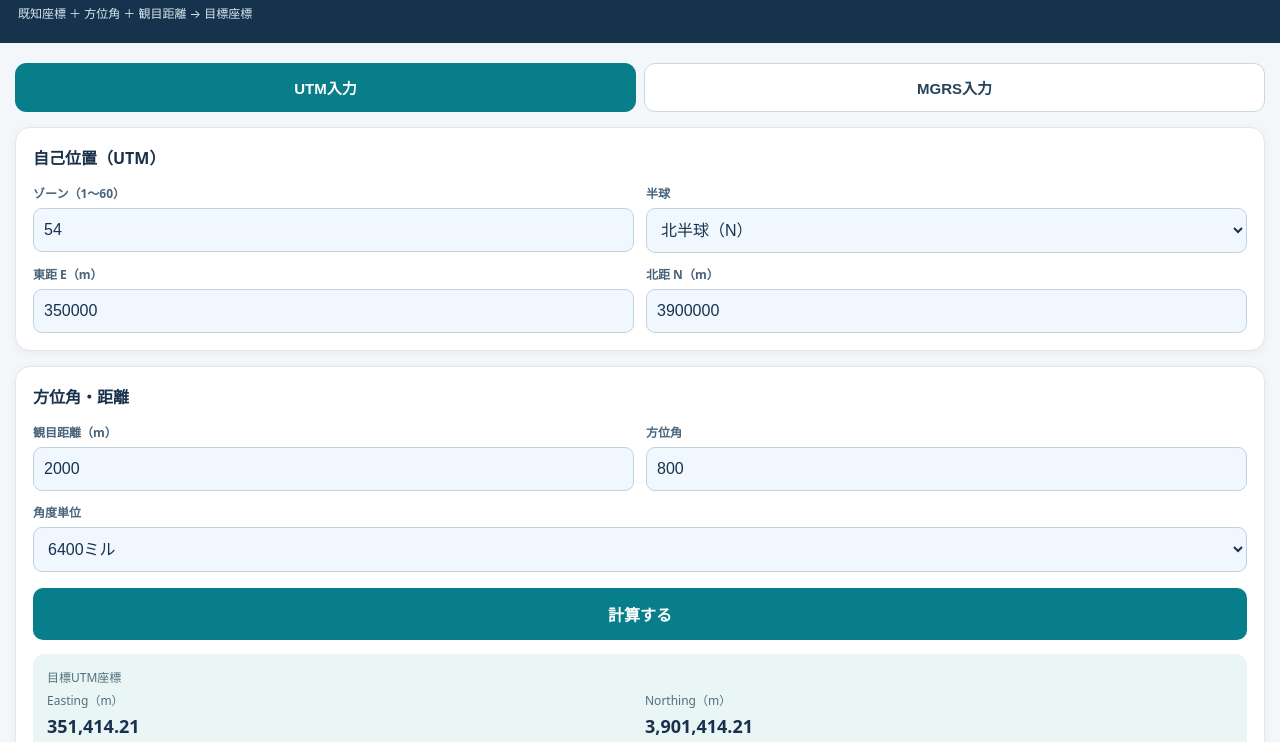
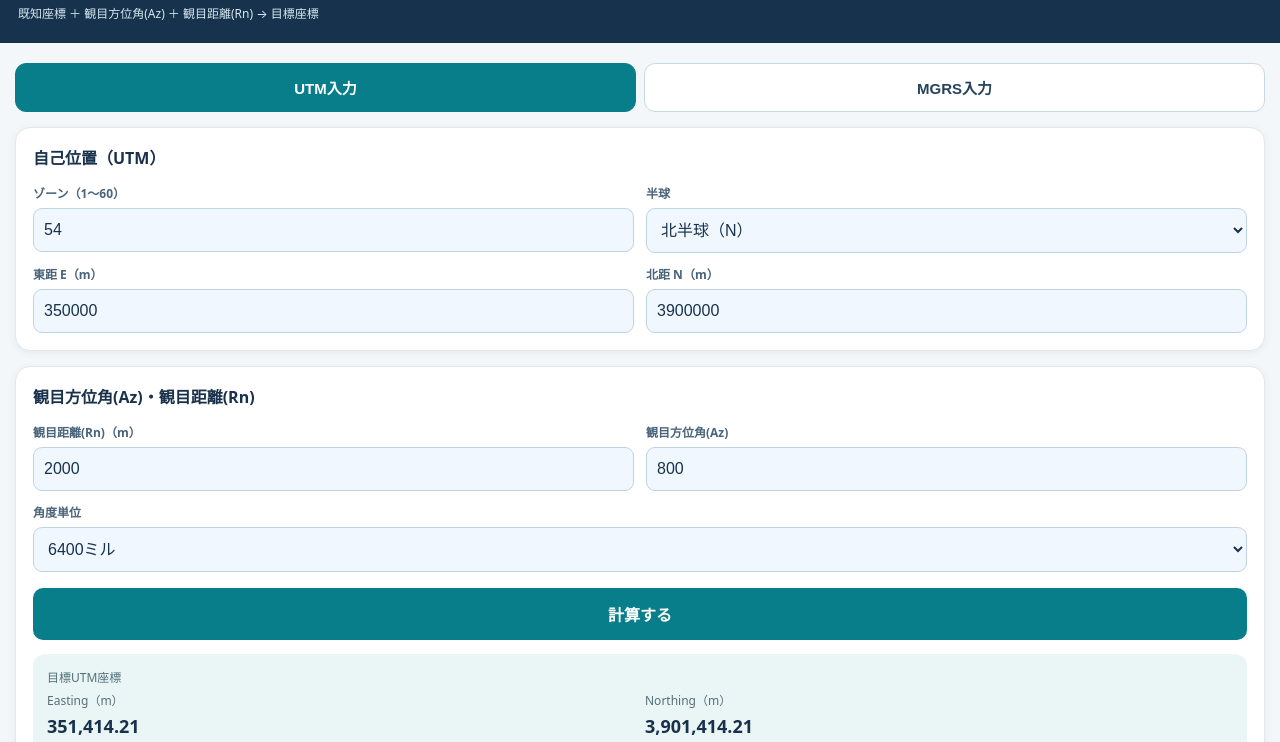
Before and after one commit to aggressor85-web/UTM_MGRS, a plain HTML site: page index.html in a window 1280 px wide. Shown: the part 58-800 px from the top of the page. Drawn offline with Linux system fonts and the light colour scheme.

Commit message:
Add files via upload

```diff
--- a/index.html
+++ b/index.html
@@ -37,7 +37,7 @@ details{margin-top:15px;font-size:13px;line-height:1.7}
 summary{font-weight:700;cursor:pointer}
 .copy{background:#fff;border:1px solid #96b5c1;color:#17616a;border-radius:8px;padding:9px 12px;margin-top:12px;font-weight:700}
 </style></head>
-<body><header><h1>UTM・MGRS 座標計算</h1><p>既知座標 ＋ 方位角 ＋ 観目距離 → 目標座標</p></header>
+<body><header><h1>UTM・MGRS 座標計算</h1><p>既知座標 ＋ 観目方位角(Az) ＋ 観目距離(Rn) → 目標座標</p></header>
 <div class="tabs"><button class="active" data-tab="utm">UTM入力</button><button data-tab="mgrs">MGRS入力</button></div>
 <section id="utm" class="panel active">
  <div class="card"><h2>自己位置（UTM）</h2><div class="fields">
@@ -46,9 +46,9 @@ summary{font-weight:700;cursor:pointer}
  <div class="field"><label for="ue">東距 E（m）</label><input id="ue" type="number" value="350000"></div>
  <div class="field"><label for="un">北距 N（m）</label><input id="un" type="number" value="3900000"></div>
  </div></div>
- <div class="card"><h2>方位角・距離</h2><div class="fields">
- <div class="field"><label for="ud">観目距離（m）</label><input id="ud" type="number" value="2000" min="0"></div>
- <div class="field"><label for="ua">方位角</label><input id="ua" type="number" value="800"></div>
+ <div class="card"><h2>観目方位角(Az)・観目距離(Rn)</h2><div class="fields">
+ <div class="field"><label for="ud">観目距離(Rn)（m）</label><input id="ud" type="number" value="2000" min="0"></div>
+ <div class="field"><label for="ua">観目方位角(Az)</label><input id="ua" type="number" value="800"></div>
  <div class="field wide"><label for="uu">角度単位</label><select id="uu"><option value="mil">6400ミル</option><option value="deg">度（360°）</option></select></div>
  </div><button class="go" id="ub">計算する</button><div id="ur" aria-live="polite"></div></div>
 </section>
@@ -60,15 +60,15 @@ summary{font-weight:700;cursor:pointer}
  <div class="field"><label for="me">東距5桁（m）</label><input id="me" type="number" value="50000"></div>
  <div class="field"><label for="mn">北距5桁（m）</label><input id="mn" type="number" value="0"></div>
  </div></div>
- <div class="card"><h2>方位角・距離</h2><div class="fields">
- <div class="field"><label for="md">観目距離（m）</label><input id="md" type="number" value="2000" min="0"></div>
- <div class="field"><label for="ma">方位角</label><input id="ma" type="number" value="800"></div>
+ <div class="card"><h2>観目方位角(Az)・観目距離(Rn)</h2><div class="fields">
+ <div class="field"><label for="md">観目距離(Rn)（m）</label><input id="md" type="number" value="2000" min="0"></div>
+ <div class="field"><label for="ma">観目方位角(Az)</label><input id="ma" type="number" value="800"></div>
  <div class="field wide"><label for="mu">角度単位</label><select id="mu"><option value="mil">6400ミル</option><option value="deg">度（360°）</option></select></div>
  </div><button class="go" id="mbtn">計算する</button><div id="mr" aria-live="polite"></div></div>
 </section>
 <div class="card"><details><summary>計算条件・注意事項</summary>
 <p>WGS84のUTM座標を使用します。方位角はUTM格子北から時計回りに測った角度です。磁北方位角を使用する場合は、磁北偏差・子午線収差を考慮してください。</p>
-<p>「観目距離」はこの計算では水平距離（地図上の平面距離）として扱います。斜距離を入力する場合は水平距離への換算が必要です。計算は平面座標上の簡易順計算で、地表距離とUTM格子距離の縮尺差は補正していません。高精度測量では補正が必要です。</p>
+<p>「観目距離(Rn)」はこの計算では水平距離（地図上の平面距離）として扱います。斜距離を入力する場合は水平距離への換算が必要です。計算は平面座標上の簡易順計算で、地表距離とUTM格子距離の縮尺差は補正していません。高精度測量では補正が必要です。</p>
 <p>目標がUTMゾーン境界を越える場合やMGRS緯度帯境界付近では、地理座標に基づく厳密な再投影が必要です。このアプリは同一ゾーン内の一般的な地図ナビゲーション用です。</p>
 <p>実際の位置決定では地図・GNSS等と照合してください。射撃諸元や弾道の計算機能はありません。</p>
 </details></div>
--- a/sw.js
+++ b/sw.js
@@ -1,4 +1,4 @@
-const CACHE_NAME = "utm-mgrs-pwa-v2";
+const CACHE_NAME = "utm-mgrs-pwa-v3";
 const ASSETS = ["./", "./index.html", "./manifest.webmanifest", "./icon-192.png", "./icon-512.png", "./apple-touch-icon.png"];
 self.addEventListener("install", event => {
   event.waitUntil(caches.open(CACHE_NAME).then(cache => cache.addAll(ASSETS)).then(() => self.skipWaiting()));
```
Also changed, not shown: 1 other file.
